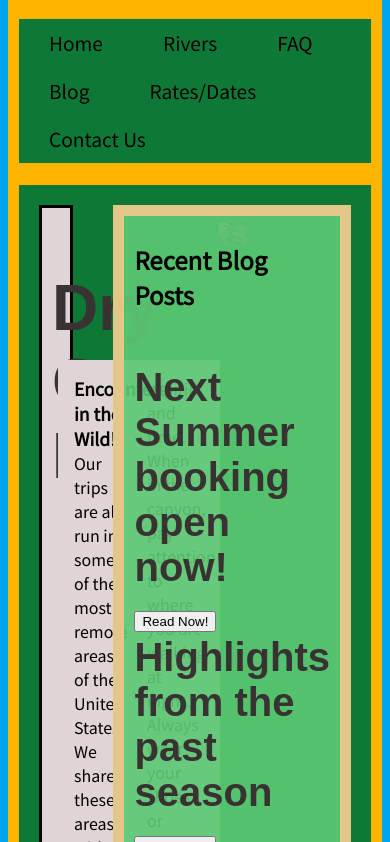
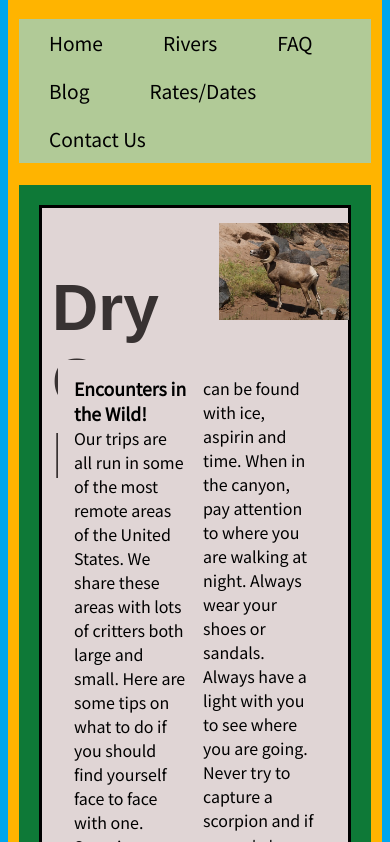
Before and after one commit to noahsorchalav/noahsorchalav.github.io, a plain HTML site: page project/blog.html in a window 390 px wide. Shown: the part 258-1100 px from the top of the page. Drawn offline with Linux system fonts and the light colour scheme; a web font is replaced by a local one.

Commit message:
images and css

```diff
--- a/project/css/style.css
+++ b/project/css/style.css
@@ -3,8 +3,6 @@
 body {
 
     background-color: rgb(0, 166, 237);
-    font-size: 16px;
-    font-family: 'Noto Sans TC', Arial, sans-serif;
 
 }
 
@@ -18,7 +16,9 @@ footer {
     margin: 0 auto;
     border: 11px solid rgb(255, 180, 0);
 }
-
+nav{
+    background-color: rgb(177, 202, 151);
+}
 .action{
     background-color: rgba(240, 240, 240, 0.5);
     margin: 1em 3em;
@@ -63,7 +63,6 @@ footer {
     display: grid;
     grid-template-columns: 1fr 1fr 1fr 1fr 1fr;
     align-items: stretch;
-    position: sticky;
     max-width: 900px;
     position: relative;
     grid-gap: 40px;
@@ -308,7 +307,9 @@ button#grand{
 }
 
 @media screen and (max-width: 550px) {
-    .home-grid {
+    .home-grid,
+    .blog-grid,
+    .river-grid{
         display: block;
         max-width: 425px;
     }
```
Also changed, not shown: project/images/grand.jpg, project/images/grey.jpg, project/images/salmon.jpg.
